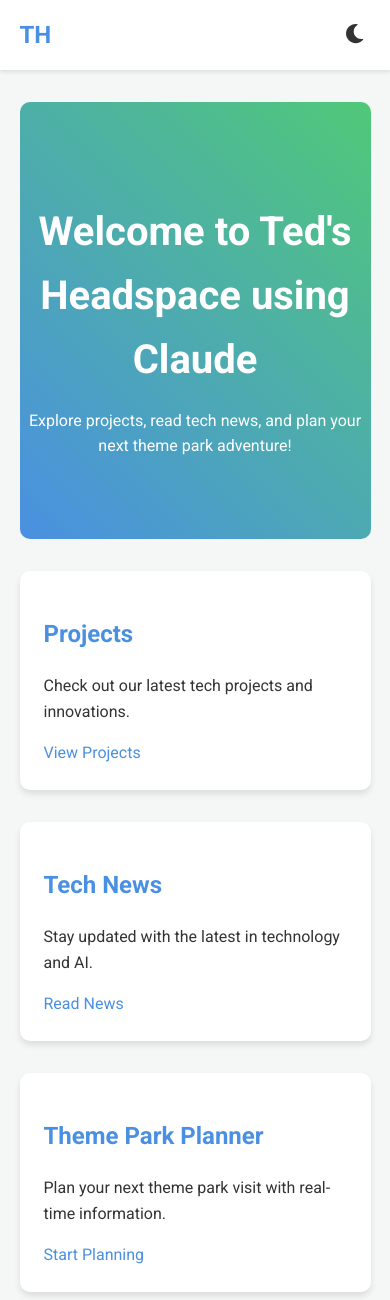
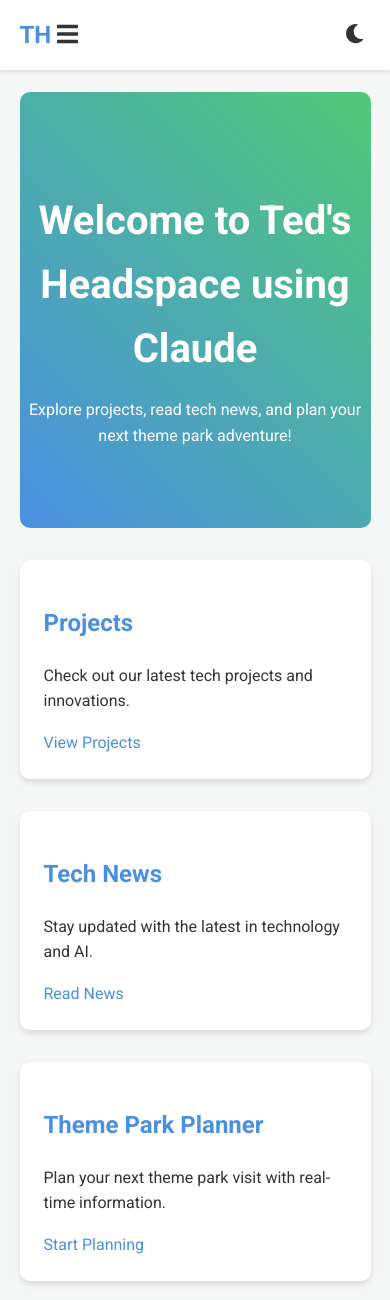
Before and after one commit to HJSTheJoker/TedsHeadspaceClaude, a Flask app: page / in a window 390 px wide. Shown: the top 1300 px of the page. Run offline with Flask 2, Linux system fonts and the light colour scheme.

Commit message:
Improved mobile navigation with hamburger menu

```diff
--- a/static/scripts.js
+++ b/static/scripts.js
@@ -1,5 +1,7 @@
 document.addEventListener('DOMContentLoaded', (event) => {
     const themeToggle = document.getElementById('theme-toggle');
+    const menuToggle = document.getElementById('menu-toggle');
+    const navMenu = document.getElementById('nav-menu');
     const prefersDarkScheme = window.matchMedia("(prefers-color-scheme: dark)");
 
     function setTheme(theme) {
@@ -17,6 +19,18 @@
         setTheme(switchToTheme);
     });
 
+    // Toggle mobile menu
+    menuToggle.addEventListener('click', () => {
+        navMenu.classList.toggle('show');
+    });
+
+    // Close mobile menu when a link is clicked
+    navMenu.addEventListener('click', (event) => {
+        if (event.target.tagName === 'A') {
+            navMenu.classList.remove('show');
+        }
+    });
+
     // Add fade-in effect to all main content
     const mainContent = document.querySelector('main');
     mainContent.classList.add('fade-in');
--- a/static/styles.css
+++ b/static/styles.css
@@ -201,3 +201,62 @@
     align-self: flex-start;
     margin-top: 1rem;
 }
+
+/* Mobile menu styles */
+.menu-toggle {
+    display: none;
+    background: none;
+    border: none;
+    font-size: 1.5rem;
+    color: var(--text-color);
+    cursor: pointer;
+}
+
+@media (max-width: 768px) {
+    .menu-toggle {
+        display: block;
+    }
+
+    .nav-menu {
+        display: none;
+        position: absolute;
+        top: 100%;
+        left: 0;
+        right: 0;
+        background-color: var(--header-background);
+        flex-direction: column;
+        align-items: center;
+        padding: 1rem;
+        box-shadow: 0 2px 4px rgba(0,0,0,0.1);
+    }
+
+    .nav-menu.show {
+        display: flex;
+    }
+
+    .nav-menu li {
+        margin: 0.5rem 0;
+    }
+
+    nav {
+        flex-wrap: wrap;
+    }
+
+    #theme-toggle {
+        margin-left: auto;
+    }
+}
+
+/* Ensure the main content doesn't overlap with the fixed header on mobile */
+@media (max-width: 768px) {
+    body {
+        padding-top: 60px; /* Adjust this value based on your header height */
+    }
+
+    header {
+        position: fixed;
+        width: 100%;
+        top: 0;
+        left: 0;
+    }
+}
--- a/templates/base.html
+++ b/templates/base.html
@@ -12,7 +12,10 @@
     <header>
         <nav>
             <div class="logo">TH</div>
-            <ul>
+            <button id="menu-toggle" class="menu-toggle">
+                <i class="fas fa-bars"></i>
+            </button>
+            <ul id="nav-menu" class="nav-menu">
                 <li><a href="{{ url_for('home') }}">Home</a></li>
                 <li><a href="{{ url_for('about') }}">About</a></li>
                 <li><a href="{{ url_for('projects') }}">Projects</a></li>
```
